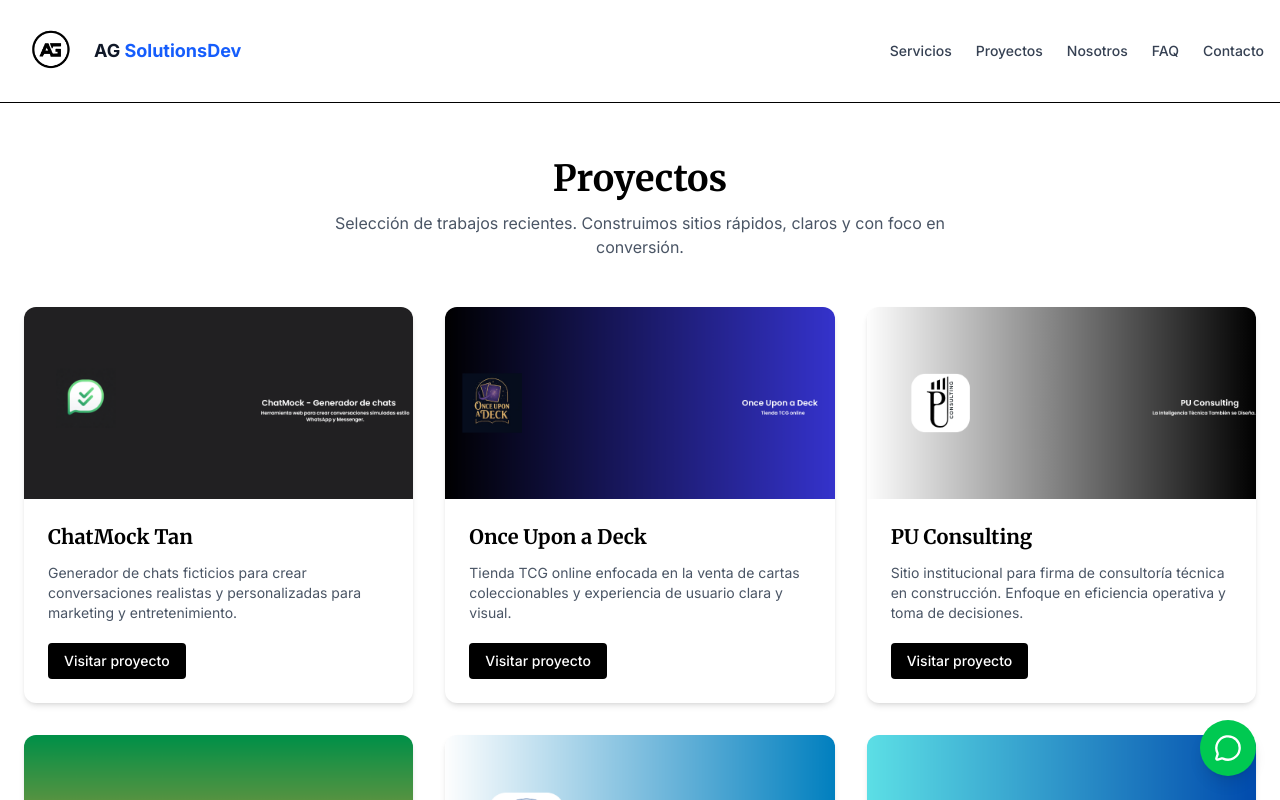
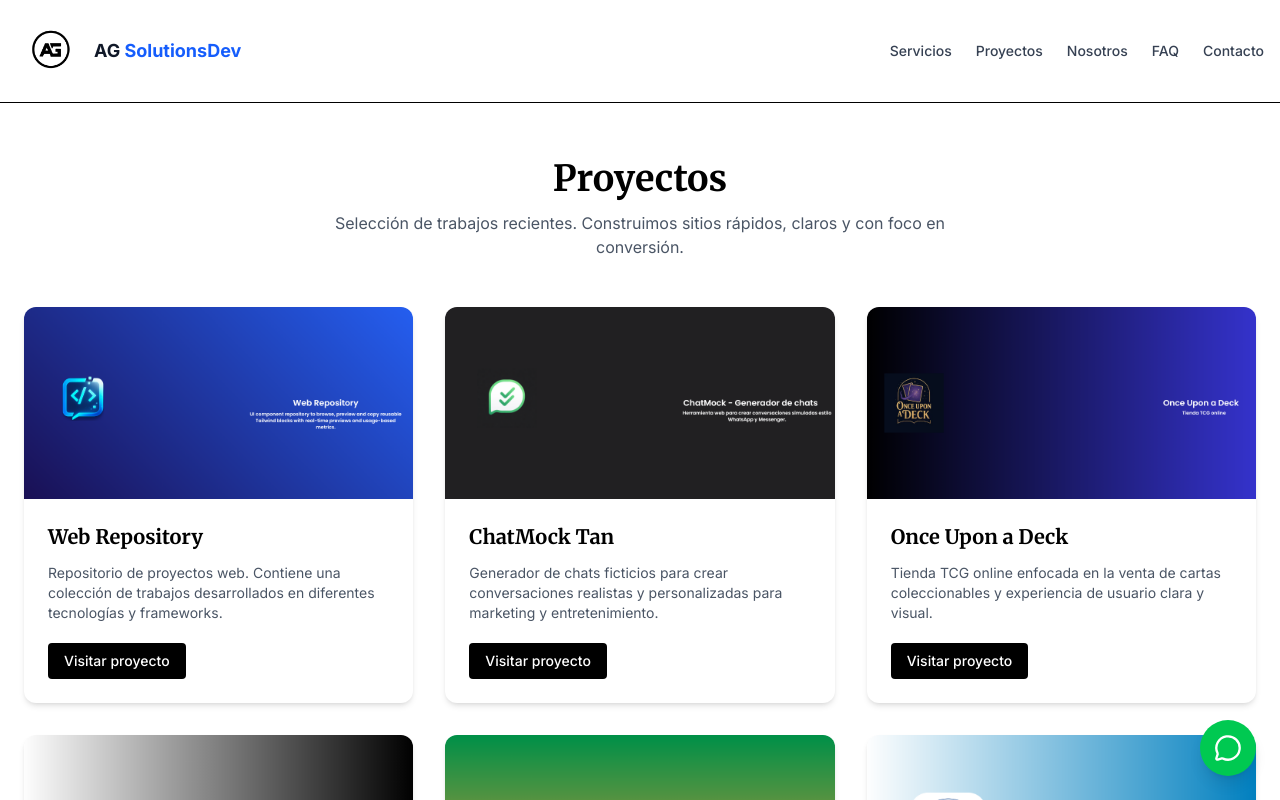
Before and after one commit to Abetar/ag-solutions, a Next.js app: page /proyectos in a window 1280 px wide. Shown: the top 800 px of the page. Built offline with nearby package versions, Linux system fonts and the light colour scheme.

Commit message:
Adding a new project

```diff
--- a/app/components/ProyectosGrid.tsx
+++ b/app/components/ProyectosGrid.tsx
@@ -5,7 +5,15 @@ import Image from "next/image";
 import Link from "next/link";
 
 const proyectos = [
-    {
+  {
+    slug: "Web Repository",
+    img: "/proyectos/Web_Repository.png",
+    title: "Web Repository",
+    desc: "Repositorio de proyectos web. Contiene una colección de trabajos desarrollados en diferentes tecnologías y frameworks.",
+    url: "https://web-components-repository.vercel.app/explore",
+  },
+
+  {
     slug: "chatmock-tan",
     img: "/proyectos/ChatMock-Tan.png",
     title: "ChatMock Tan",
```
Also changed, not shown: public/proyectos/Web_Repository.png (added).
